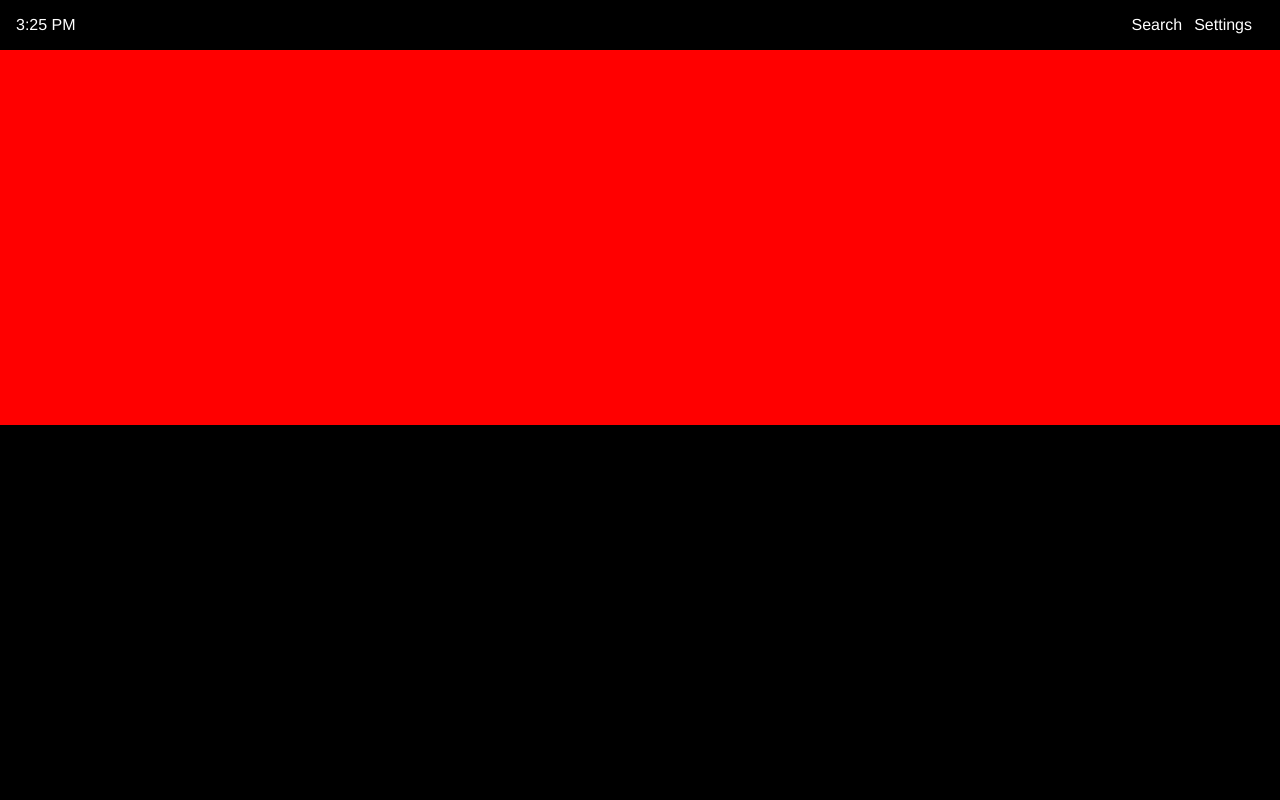
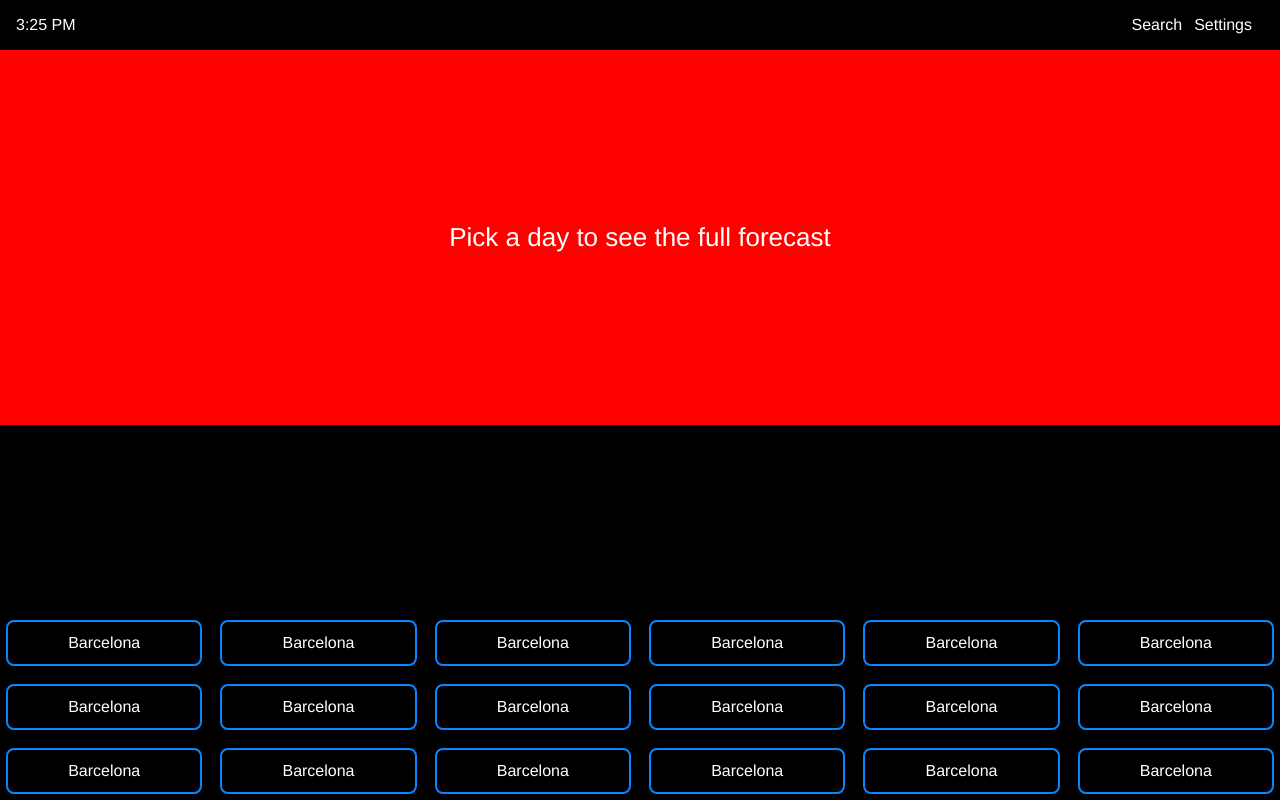
Before and after one commit to MacgyverMartins/forecast-v2, a React (Create React App) app: page / in a window 1280 px wide. Built offline with nearby package versions, Linux system fonts and the light colour scheme.

Commit message:
add locations grid

```diff
--- /dev/null
+++ b/src/components/Forecast/index.jsx
@@ -0,0 +1,15 @@
+import styled from "styled-components";
+import { theme } from "../../assets/theme";
+
+const Fallback = styled.div`
+  color: ${theme.colors.white};
+  font-size: 26px;
+`;
+
+const ForecastWrapper = styled.div``;
+
+function Forecast() {
+  return <Fallback>Pick a day to see the full forecast</Fallback>;
+}
+
+export default Forecast;
--- /dev/null
+++ b/src/components/LocButton/index.jsx
@@ -0,0 +1,23 @@
+import styled from "styled-components";
+import { theme } from "../../assets/theme";
+
+const LocButton = styled.button.attrs((props) => ({
+  className: props.active ? "active" : "",
+}))`
+  cursor: pointer;
+  color: ${theme.colors.white};
+  font-size: 16px;
+  background-color: transparent;
+  border: 2px solid ${theme.colors.blue};
+  border-radius: 8px;
+  padding: 12px;
+  margin: 6px;
+
+  &.active {
+    background-color: ${theme.colors.white};
+    color: ${theme.colors.blue};
+    border-color: ${theme.colors.white};
+  }
+`;
+
+export default LocButton;
--- a/src/components/MainView/index.jsx
+++ b/src/components/MainView/index.jsx
@@ -1,10 +1,63 @@
+import { useState } from "react";
+import { Forecast, LocButton } from "..";
 import { MainViewWrapper, LocationsGrid, ForeCastView } from "./styled";
 
+const dummyLocs = [
+  {
+    country: "GB",
+    lat: 51.5073219,
+    lon: -0.1276474,
+    name: "London",
+    state: "England",
+  },
+  {
+    name: "Orlando",
+    state: "Florida",
+    country: "US",
+    lat: 28.5421109,
+    lon: -81.3790304,
+  },
+  {
+    country: "ES",
+    lat: 41.3828939,
+    lon: 2.1774322,
+    name: "Barcelona",
+    state: "Catalonia",
+  },
+];
+
+const dummy = [];
+
+while (dummy.length < 18) {
+  dummy.push({
+    id: Math.random(),
+    country: "ES",
+    lat: 41.3828939,
+    lon: 2.1774322,
+    name: "Barcelona",
+    state: "Catalonia",
+  });
+}
+
 function MainView() {
+  const [locations, setLocations] = useState(dummy);
+  const [selectedLoc, setSelectedLoc] = useState(null);
+
   return (
     <MainViewWrapper>
-      <ForeCastView />
-      <LocationsGrid></LocationsGrid>
+      <ForeCastView>
+        <Forecast />
+      </ForeCastView>
+      <LocationsGrid>
+        {locations.map((loc) => (
+          <LocButton
+            active={selectedLoc?.id === loc.id}
+            onClick={() => setSelectedLoc(loc)}
+          >
+            {loc.name}
+          </LocButton>
+        ))}
+      </LocationsGrid>
     </MainViewWrapper>
   );
 }
--- a/src/components/MainView/styled.jsx
+++ b/src/components/MainView/styled.jsx
@@ -2,13 +2,23 @@ import styled from "styled-components";
 
 export const MainViewWrapper = styled.div`
   height: 100%;
+  display: flex;
+  flex-direction: column;
 `;
 
 export const ForeCastView = styled.div`
+  display: flex;
+  align-items: center;
+  justify-content: center;
   background-color: red;
   height: 50%;
 `;
 
 export const LocationsGrid = styled.div`
-  background-color: blue;
+  display: grid;
+  grid-template-columns: repeat(6, 1fr);
+  grid-template-rows: repeat(3, 1fr);
+  grid-column-gap: 6px;
+  grid-row-gap: 6px;
+  margin-top: auto;
 `;
--- a/src/components/index.js
+++ b/src/components/index.js
@@ -1,2 +1,4 @@
 export { default as Header } from "./Header";
 export { default as MainView } from "./MainView";
+export { default as Forecast } from "./Forecast";
+export { default as LocButton } from "./LocButton";
```
